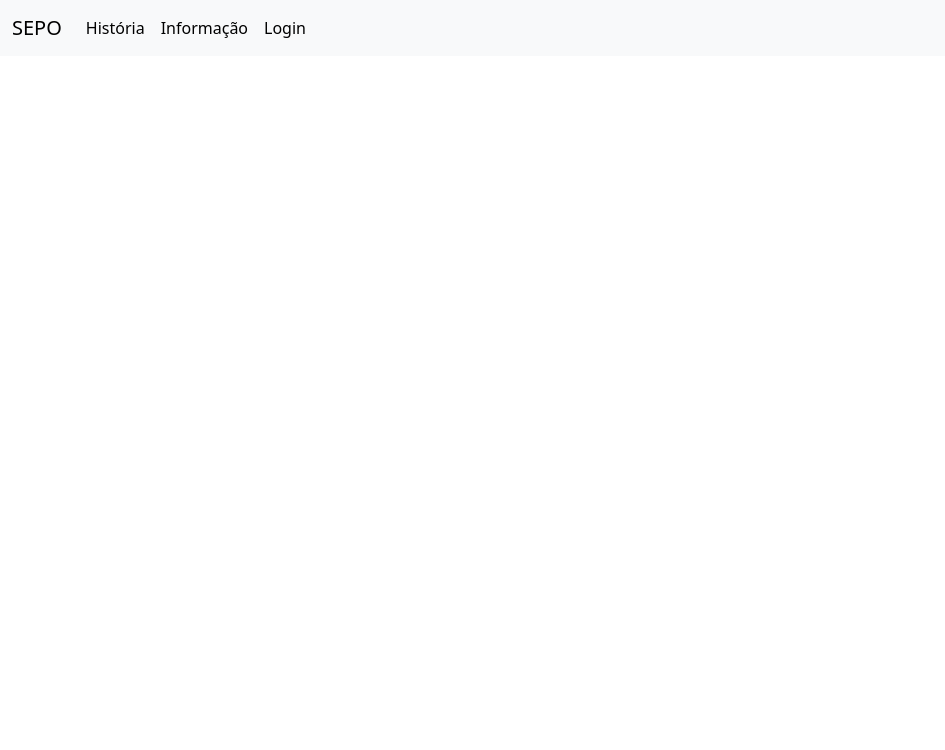
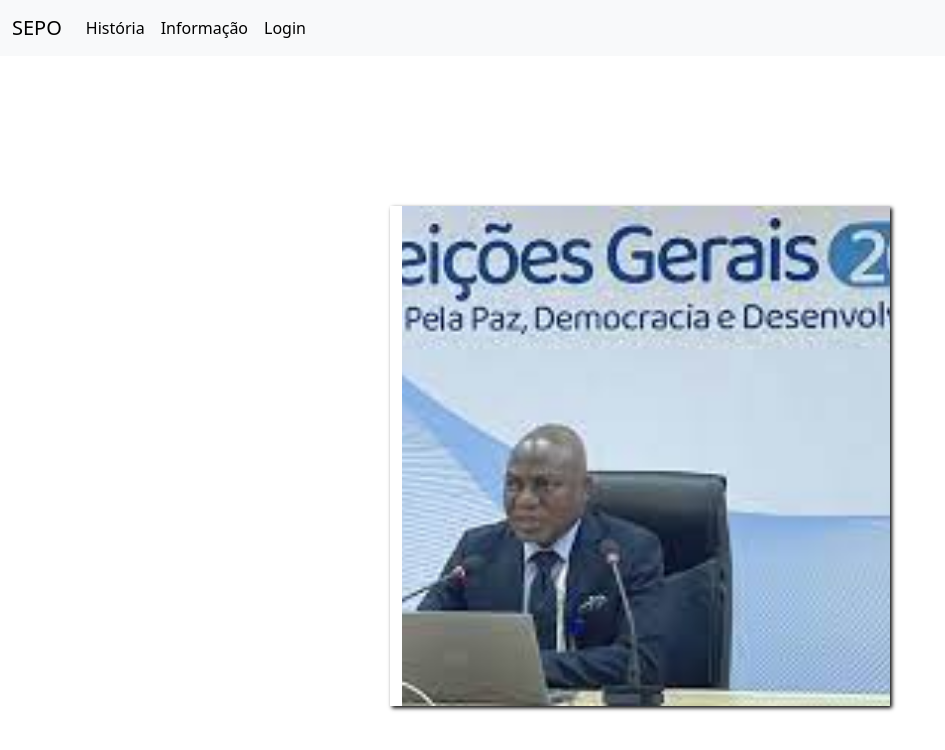
Before and after one commit to EdsonGaspar/Projecto-Bacharel, a plain HTML site: page sepo/index.html in a window 1280 px wide. Shown: the whole page, without its empty margins (0-945 px from the left). Drawn offline with nearby package versions, Linux system fonts and the light colour scheme.

Commit message:
Criando Carrocel de imagens
Carrocel de imagem não acabo

```diff
--- a/sepo/css/style.css
+++ b/sepo/css/style.css
@@ -1,7 +1,30 @@
 *{
     margin: 0;
     padding: 0;
+    box-sizing: border-box;
 }
 div.alinhar{
     align-items: center;
 }
+section{
+    display: flex;
+    align-items: center;
+    justify-content: center;
+    min-height: 100vh;
+}
+.carossel{
+    box-shadow: 2px 2px 4px black;
+    overflow: hidden;
+    height: 500px;
+    width: 500px;
+}
+.cont1{
+    display: flex;
+    transition: transform 0.5s ease-in-out;
+    transform: translateX(0);
+}
+img{
+    object-fit: cover;
+    height: 500px;
+    width: 500px;
+}
--- a/sepo/index.html
+++ b/sepo/index.html
@@ -26,7 +26,24 @@
             </div>
           </nav>
     </header>
+    <section id="corpo_projecto">
 
+      <div class="carossel">
+        <div class="container cont1" id="img">
+          <img src="./votacao/img1.jpg" alt="Pessoas Exercendo seu Directo de votação.">
+          <img src="./votacao/img2.jpg" alt="Pessoas Exercendo seu Directo de votação.">
+          <img src="./votacao/img3.jpg" alt="Pessoas Exercendo seu Directo de votação.">
+          <img src="./votacao/img4.jpg" alt="Pessoas Exercendo seu Directo de votação.">
+          <img src="./votacao/img5.jpg" alt="Pessoas Exercendo seu Directo de votação.">
+          <img src="./votacao/img6.jpg" alt="Pessoas Exercendo seu Directo de votação.">
+          <img src="./votacao/img7.jpg" alt="Pessoas Exercendo seu Directo de votação.">
+          <img src="./votacao/img8.jpeg" alt="Pessoas Exercendo seu Directo de votação.">
+          <img src="./votacao/img9.jpg" alt="Pessoas Exercendo seu Directo de votação.">
+          <img src="./votacao/img10.jpg=" alt="Pessoas Exercendo seu Directo de votação.">
+        </div>
+      </div>
+
+    </section>
     <script src="https://cdn.jsdelivr.net/npm/bootstrap@5.3.0/dist/js/bootstrap.bundle.min.js" integrity="sha384-geWF76RCwLtnZ8qwWowPQNguL3RmwHVBC9FhGdlKrxdiJJigb/j/68SIy3Te4Bkz" crossorigin="anonymous"></script>
     <!--Script local-->
     <script src="./js/script.js"></script>
--- a/sepo/js/script.js
+++ b/sepo/js/script.js
@@ -0,0 +1,15 @@
+/*Criando Um carrocel de imagens*/
+const imgs = document.getElementById("img");
+const img = document.querySelector("#img img");
+
+let idx = 0;
+
+function carrocel(){
+    idx++;
+
+    if(idx > img.length - 1){
+        idx = 0;
+    }
+    imgs.style.transform = 'translateX($(idx * 500)px)';
+}
+setInterval(carrocel, 1800);
```
Also changed, not shown: sepo/votacao/img1.jpg (added), sepo/votacao/img10.jpg (added), sepo/votacao/img2.jpg (added), sepo/votacao/img3.jpg (added), sepo/votacao/img4.jpg (added), sepo/votacao/img5.jpg (added), sepo/votacao/img6.jpg (added), sepo/votacao/img7.jpg (added), sepo/votacao/img8.jpeg (added), sepo/votacao/img9.jpg (added), sepo/votacao/transferir.jpg (added).
